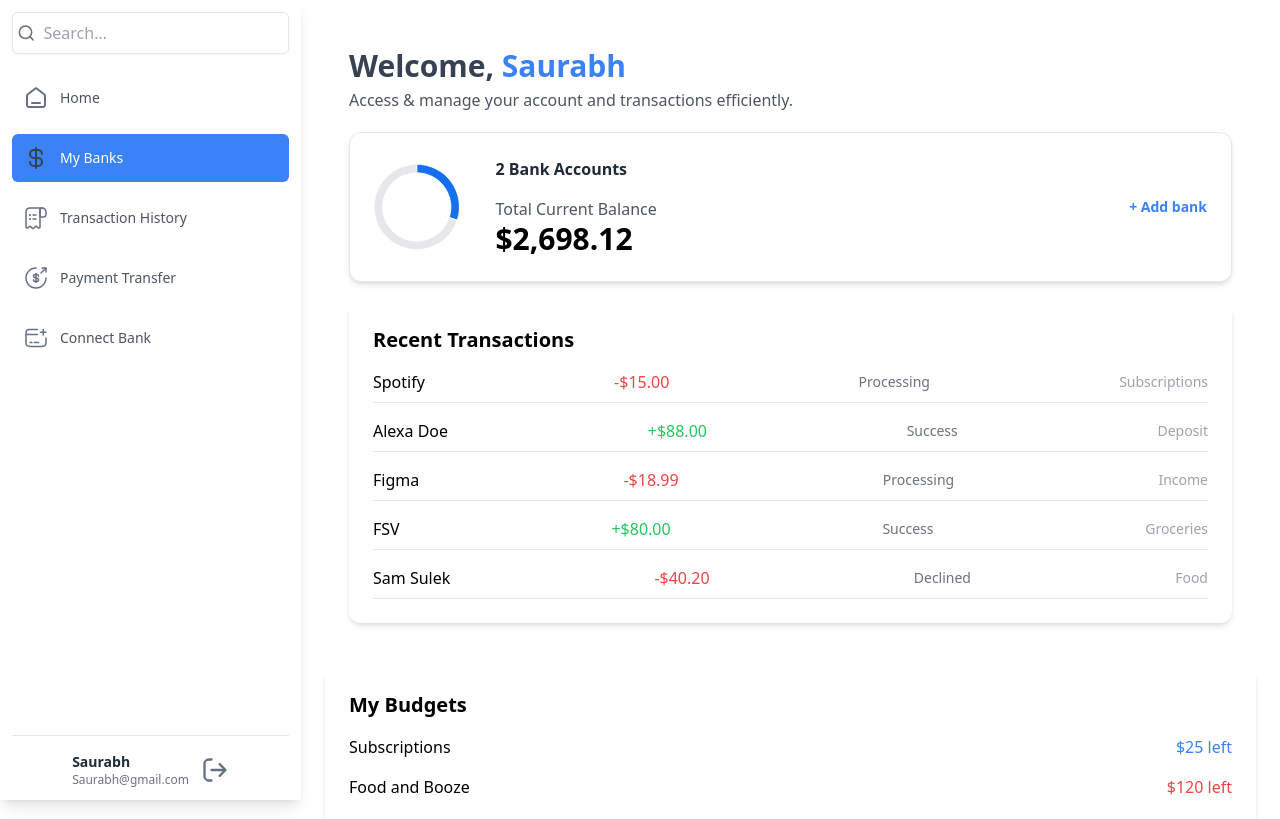
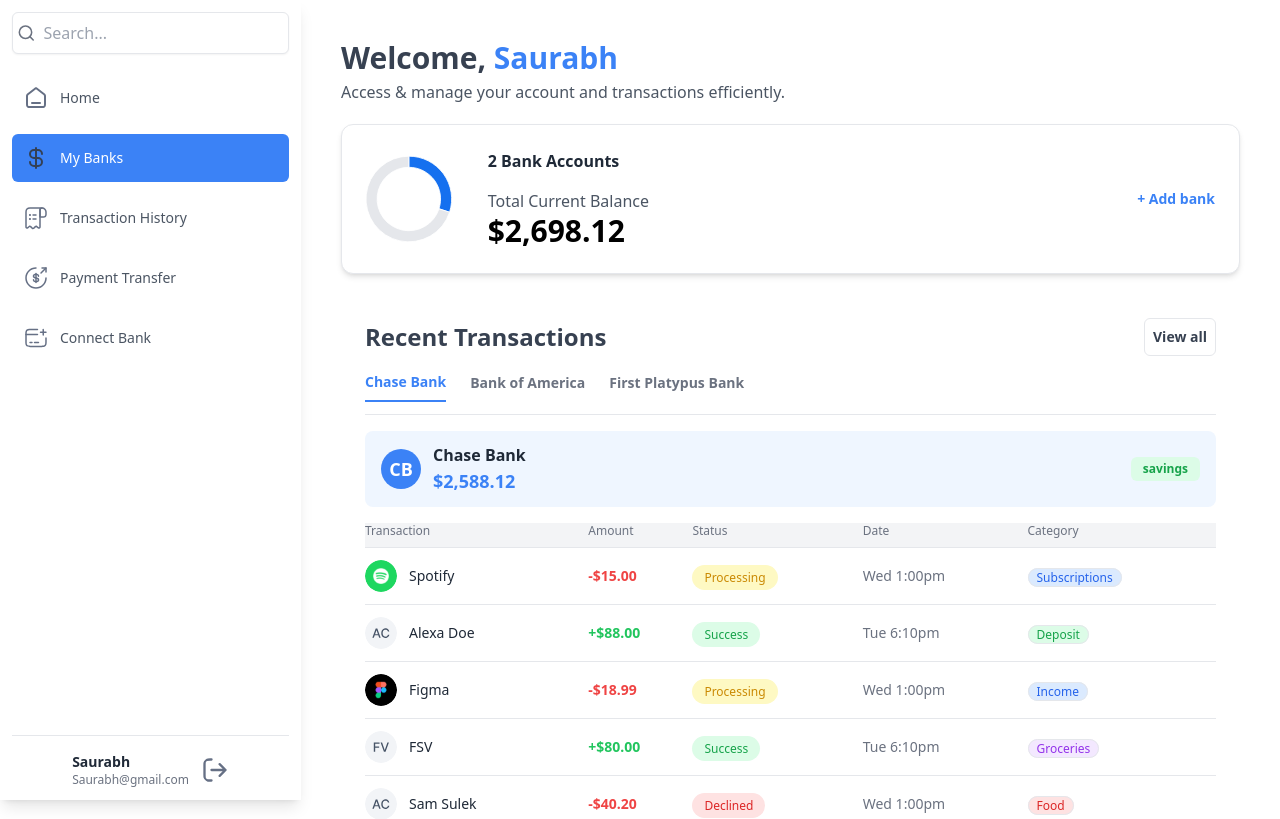
Before and after one commit to saurabhgdeshmukh/FinTech, a Next.js app: page /home in a window 1280 px wide. Shown: the top 819 px of the page. Built offline with nearby package versions, Linux system fonts and the light colour scheme.

Commit message:
Transactions Updated

```diff
--- a/components/Dashboard.tsx
+++ b/components/Dashboard.tsx
@@ -11,7 +11,7 @@
 
 const Dashboard = () => {
   return (
-    <div className="flex-1 p-6">
+    <div className="flex-1 p-4">
       {/* Welcome Text */}
       <h1 className="text-3xl font-bold text-gray-700">
         Welcome, <span className="text-3xl text-blue-500">Saurabh</span>
@@ -28,7 +28,7 @@
             data={data}
             cx="50%"
             cy="50%"
-            innerRadius={40}
+            innerRadius={37}
             outerRadius={50}
             startAngle={90}
             endAngle={-270}
--- a/components/Transactions.tsx
+++ b/components/Transactions.tsx
@@ -1,32 +1,149 @@
+import Image from "next/image";
+
 interface Transaction {
   name: string;
   amount: string;
   status: string;
   category: string;
   color: string;
+  icon: string; // Image path for icons
 }
 
 const transactions: Transaction[] = [
-    { name: "Spotify", amount: "-$15.00", status: "Processing", category: "Subscriptions", color: "text-red-500" },
-    { name: "Alexa Doe", amount: "+$88.00", status: "Success", category: "Deposit", color: "text-green-500" },
-    { name: "Figma", amount: "-$18.99", status: "Processing", category: "Income", color: "text-red-500" },
-    { name: "FSV", amount: "+$80.00", status: "Success", category: "Groceries", color: "text-green-500" },
-    { name: "Sam Sulek", amount: "-$40.20", status: "Declined", category: "Food", color: "text-red-500" },
+  {
+    name: "Spotify",
+    amount: "-$15.00",
+    status: "Processing",
+    category: "Subscriptions",
+    color: "text-red-500",
+    icon: "/icons/spotify.svg",
+  },
+  {
+    name: "Alexa Doe",
+    amount: "+$88.00",
+    status: "Success",
+    category: "Deposit",
+    color: "text-green-500",
+    icon: "/icons/a-coffee.svg",
+  },
+  {
+    name: "Figma",
+    amount: "-$18.99",
+    status: "Processing",
+    category: "Income",
+    color: "text-red-500",
+    icon: "/icons/figma.svg",
+  },
+  {
+    name: "FSV",
+    amount: "+$80.00",
+    status: "Success",
+    category: "Groceries",
+    color: "text-green-500",
+    icon: "/icons/fresh-fv.svg",
+  },
+  {
+    name: "Sam Sulek",
+    amount: "-$40.20",
+    status: "Declined",
+    category: "Food",
+    color: "text-red-500",
+    icon: "/icons/a-coffee.svg",
+  },
 ];
 
 const Transactions: React.FC = () => {
   return (
-      <div className="mt-5 bg-white p-6 rounded-xl shadow-md">
-        <h2 className="text-xl font-bold mb-4">Recent Transactions</h2>
-        <div className="space-y-4">
+    <div className="mt-5 bg-white p-6 rounded-xl ">
+      {/* Header with View All Button */}
+      <div className="flex justify-between items-center mb-4">
+        <h2 className="text-2xl text-gray-700 font-bold">Recent Transactions</h2>
+        <button className="text-gray-700 p-2 border rounded-md text-sm font-semibold">View all</button>
+      </div>
+
+      {/* Bank Selection Tabs */}
+      <div className="flex space-x-6 border-b pb-3">
+        <button className="text-blue-500 text-sm font-semibold border-b-2 border-blue-500 pb-2">Chase Bank</button>
+        <button className="text-gray-500 text-sm font-semibold pb-2">Bank of America</button>
+        <button className="text-gray-500 text-sm font-semibold pb-2">First Platypus Bank</button>
+      </div>
+
+      {/* Bank Card */}
+      <div className="flex items-center justify-between bg-blue-50 px-4 py-3 rounded-lg mt-4">
+        <div className="flex items-center space-x-3">
+          <div className="w-10 h-10 bg-blue-500 text-white flex items-center justify-center rounded-full text-lg font-semibold">
+            CB
+          </div>
+          <div>
+            <p className="font-semibold text-gray-800">Chase Bank</p>
+            <p className="text-blue-500 font-bold text-lg">$2,588.12</p>
+          </div>
+        </div>
+        <span className="text-green-600 bg-green-100 px-3 py-1 text-xs font-semibold rounded-md">savings</span>
+      </div>
+
+      {/* Transaction List */}
+      <div className="mt-4">
+        <table className="w-full">
+          <thead>
+            <tr className="text-left bg-gray-100 px-2 text-gray-500 text-sm border-b rounded-lg">
+              <th className="pb-2 text-xs font-medium">Transaction</th>
+              <th className="pb-2 text-xs font-medium">Amount</th>
+              <th className="pb-2 text-xs font-medium">Status</th>
+              <th className="pb-2 text-xs font-medium">Date</th>
+              <th className="pb-2 text-xs font-medium">Category</th>
+            </tr>
+          </thead>
+          <tbody>
             {transactions.map((t, index) => (
-            <div key={index} className="flex justify-between items-center border-b pb-2">
-              <span>{t.name}</span>
-              <span className={`font-medium ${t.color}`}>{t.amount}</span>
-              <span className="text-gray-500 text-sm">{t.status}</span>
-              <span className="text-gray-400 text-sm">{t.category}</span>
-            </div>
+              <tr key={index} className="border-b">
+                {/* Transaction Name with Icon */}
+                <td className="py-3 flex items-center space-x-3">
+                  <Image src={t.icon} alt={t.name} width={32} height={32} className="rounded-full" />
+                  <span className="font-medium text-sm text-gray-800">{t.name}</span>
+                </td>
+
+                {/* Amount */}
+                <td className={`font-semibold text-sm ${t.color}`}>{t.amount}</td>
+
+                {/* Status Badge */}
+                <td>
+                  <span
+                    className={`px-3 py-1 text-xs font-medium rounded-full ${
+                      t.status === "Success"
+                        ? "text-green-600 bg-green-100"
+                        : t.status === "Processing"
+                        ? "text-yellow-600 bg-yellow-100"
+                        : "text-red-600 bg-red-100"
+                    }`}
+                  >
+                    {t.status}
+                  </span>
+                </td>
+
+                {/* Date */}
+                <td className="text-sm text-gray-500 ">{index % 2 === 0 ? "Wed 1:00pm" : "Tue 6:10pm"}</td>
+
+                {/* Category Badge */}
+                <td>
+                  <span
+                    className={`border px-2  text-xs font-medium rounded-full ${
+                      t.category === "Deposit"
+                        ? "bg-green-100 text-green-600"
+                        : t.category === "Groceries"
+                        ? "bg-purple-100 text-purple-600"
+                        : t.category === "Food"
+                        ? "bg-red-100 text-red-600"
+                        : "bg-blue-100 text-blue-600"
+                    }`}
+                  >
+                    {t.category}
+                  </span>
+                </td>
+              </tr>
             ))}
+          </tbody>
+        </table>
       </div>
     </div>
   );
```
Lines whose indentation alone changed are shown as unchanged.
